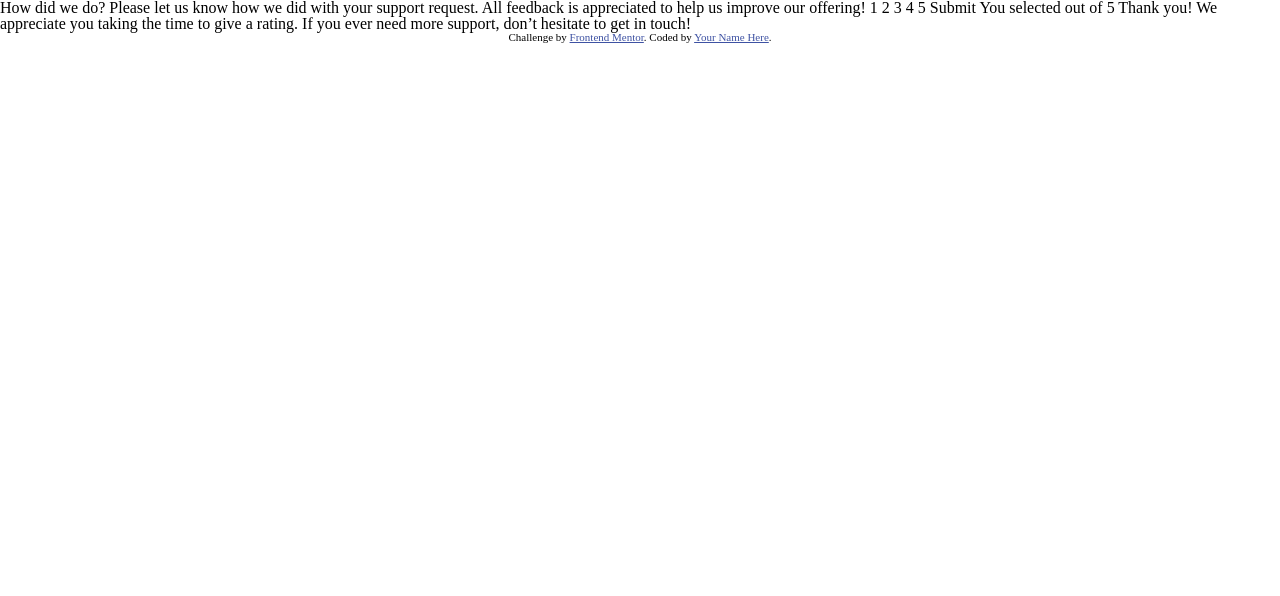
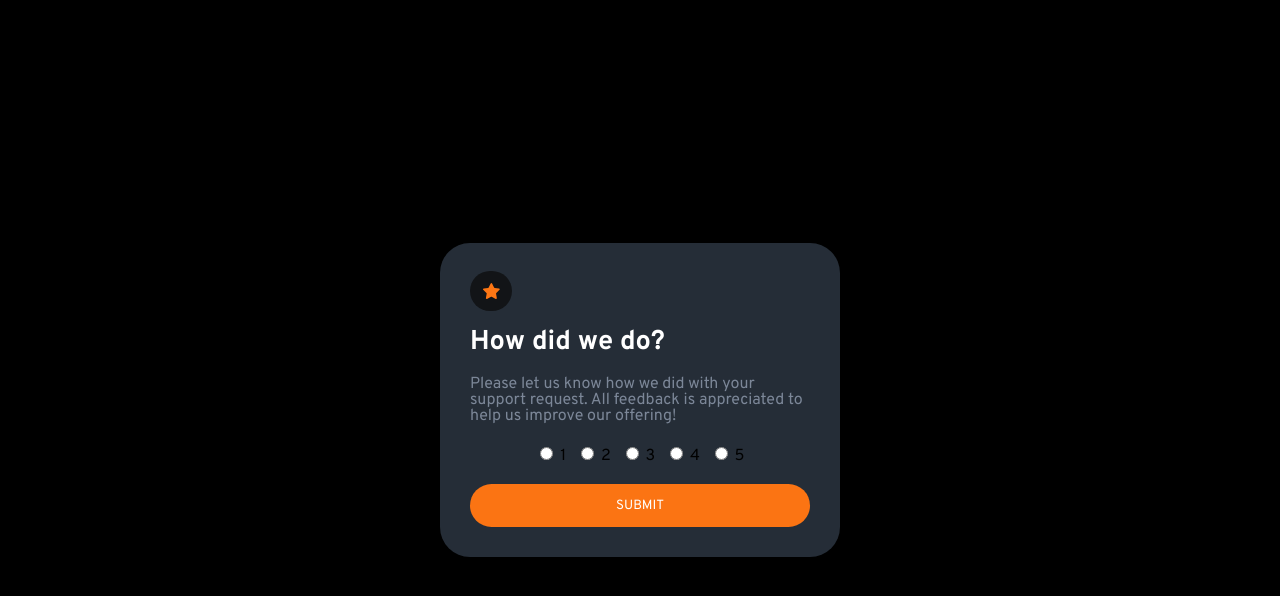
Before and after one commit to gitFellpz/trabalhoFrontendMentor, a plain HTML site: page index.html in a window 1280 px wide. Drawn offline with Linux system fonts and the light colour scheme.

Commit message:
Parte 1 concluida

```diff
--- a/css/estilo.css
+++ b/css/estilo.css
@@ -1,6 +1,69 @@
 @import url(./reset.css);
 @import url(./variaveis.css);
 @import url('https://fonts.googleapis.com/css2?family=Overpass:wght@400;700&display=swap');
+/* .attribution { font-size: 11px; text-align: center; }
+.attribution a { color: hsl(228, 45%, 44%); } */
 
-.attribution { font-size: 11px; text-align: center; }
-.attribution a { color: hsl(228, 45%, 44%); }
+body{
+    height: 100vh;
+    background-color: rgb(0, 0, 0);
+    font-family: var(--fonte);
+    display: flex;
+    justify-content: center;
+    align-items: center;
+}
+
+.conteudo{
+    background-color: var(--azul__escuro1);
+    position: relative;
+    width: 400px;
+    border-radius: 30px;
+}
+
+.box-1, .box-2{
+    padding: 30px;
+    padding-top: 40px;
+}
+
+.box-2{
+    display: none;
+}
+
+.box__img{
+    background-color: var(--azul__escuro2);
+    background-image: url(../images/icon-star.svg);
+    background-position: center;
+    background-repeat: no-repeat;
+    padding: 10px 21px;
+    border-radius: 25px;
+}
+
+.titulo{
+    margin-top: 30px;
+    font-size: 1.7em;
+    color: var(--branco);
+    font-weight: 700;
+}
+
+.texto{
+    color: var(--cinza__medio);
+    margin: 20px 0;
+}
+
+.box__radios{
+    display: flex;
+    justify-content: center;
+    gap: 10px;
+}
+
+.enviar{
+    background-color: var(--laranja);
+    border: none;
+    width: 100%;
+    color: var(--branco);
+    padding: 13px;
+    font-family: var(--fonte);
+    margin-top: 20px;
+    cursor: pointer;
+    border-radius: 25px;
+}
--- a/css/variaveis.css
+++ b/css/variaveis.css
@@ -1,12 +1,11 @@
 :root{
-    --branco: hsl(0, 0%, 100%);
-    --verde__claro: hsl(217, 12%, 63%);
-    --cinza__medio: hsl(216, 12%, 54%);
-    --azul__escuro1: hsl(213, 19%, 18%);
-    --azul__escuro2: hsl(216, 12%, 8%);
-    --laranja: hsl(25, 97%, 53%);
+    --branco: rgb(255, 255, 255);
+    --verde__claro: rgb(149, 158, 172);
+    --cinza__medio: rgb(124, 135, 152);
+    --azul__escuro1: #252d37;
+    --azul__escuro2: #121417;
+    --laranja: rgb(251, 116, 19);
     --fonte: 'Overpass', sans-serif;
-    --tamanho__fonte: 15px;
     --Mobile: 375px;
     --Desktop: 1440px;
 }
--- a/index.html
+++ b/index.html
@@ -13,32 +13,74 @@
 
   </head>
   <body>
+    <main class="conteudo">
+      <form method="get" class="box-1">
+        <picture class="box__img"></picture>
 
-    How did we do?
+        <h2 class="titulo">How did we do?</h2>
 
-    Please let us know how we did with your support request. All feedback is appreciated
-    to help us improve our offering!
+        <p class="texto">
+          Please let us know how we did with your support request. All feedback is appreciated to help us improve our offering!
+        </p>
 
-    1 2 3 4 5
+        <div class="box__radios">
+          <div class="radio">
+            <label>
+              <input name="selecao" type="radio" placeholder="1">
+              <span>1</span>
+            </label>
+          </div>
 
-    Submit
+          <div class="radio">
+            <label>
+              <input name="selecao" type="radio" placeholder="1">
+              <span>2</span>
+            </label>
+          </div>
 
-    <!-- Thank you state start -->
+          <div class="radio">
+            <label>
+              <input name="selecao" type="radio" placeholder="1">
+              <span>3</span>
+            </label>
+          </div>
 
-    You selected <!-- Add rating here --> out of 5
+          <div class="radio">
+            <label>
+              <input name="selecao" type="radio" placeholder="1">
+              <span>4</span>
+            </label>
+          </div>
 
-    Thank you!
+          <div class="radio">
+            <label>
+              <input name="selecao" type="radio" placeholder="1">
+              <span>5</span>
+            </label>
+          </div>
+        </div>
 
-    We appreciate you taking the time to give a rating. If you ever need more support,
-    don’t hesitate to get in touch!
+        <input class="enviar" type="submit" value="SUBMIT">
+      </form>
 
-    <!-- Thank you state end -->
+      <div class="box-2">
+        <img src="./images/illustration-thank-you.svg" alt="Imgagem de celular e um cartão">
 
+        <p class="informar__selecao">You selected <span id="valor__selecionado"></span> out of 5</p>
 
-    <div class="attribution">
+        <h2 class="titulo">Thank you!</h2>
+
+        <p class="texto">
+          We appreciate you taking the time to give a rating. If you ever need more support, don’t hesitate to get in touch!
+        </p>
+      </div>
+    </main>
+
+    <!-- <div class="attribution">
       Challenge by <a href="https://www.frontendmentor.io?ref=challenge" target="_blank">Frontend Mentor</a>.
       Coded by <a href="#">Your Name Here</a>.
-    </div>
+    </div> -->
+
     <script src="./js/script.js"></script>
   </body>
 </html>
```
